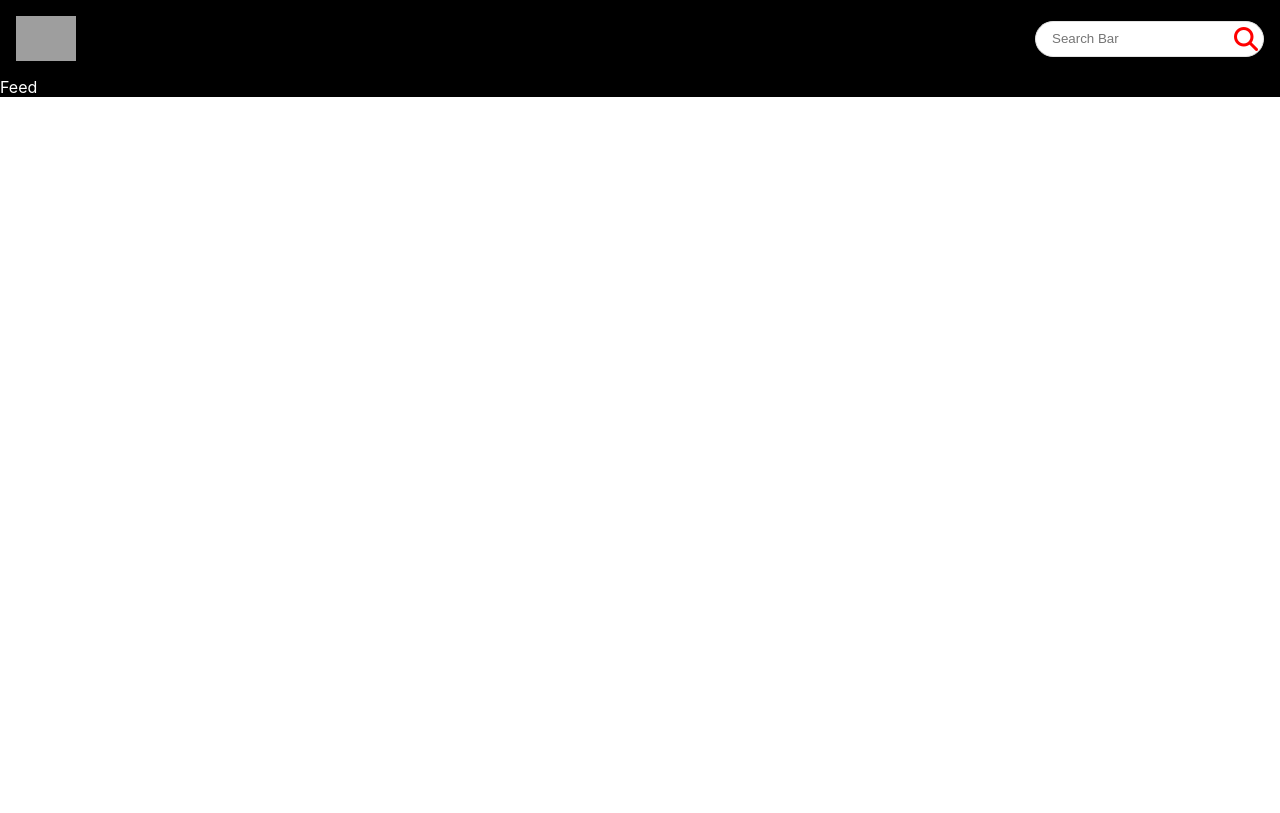
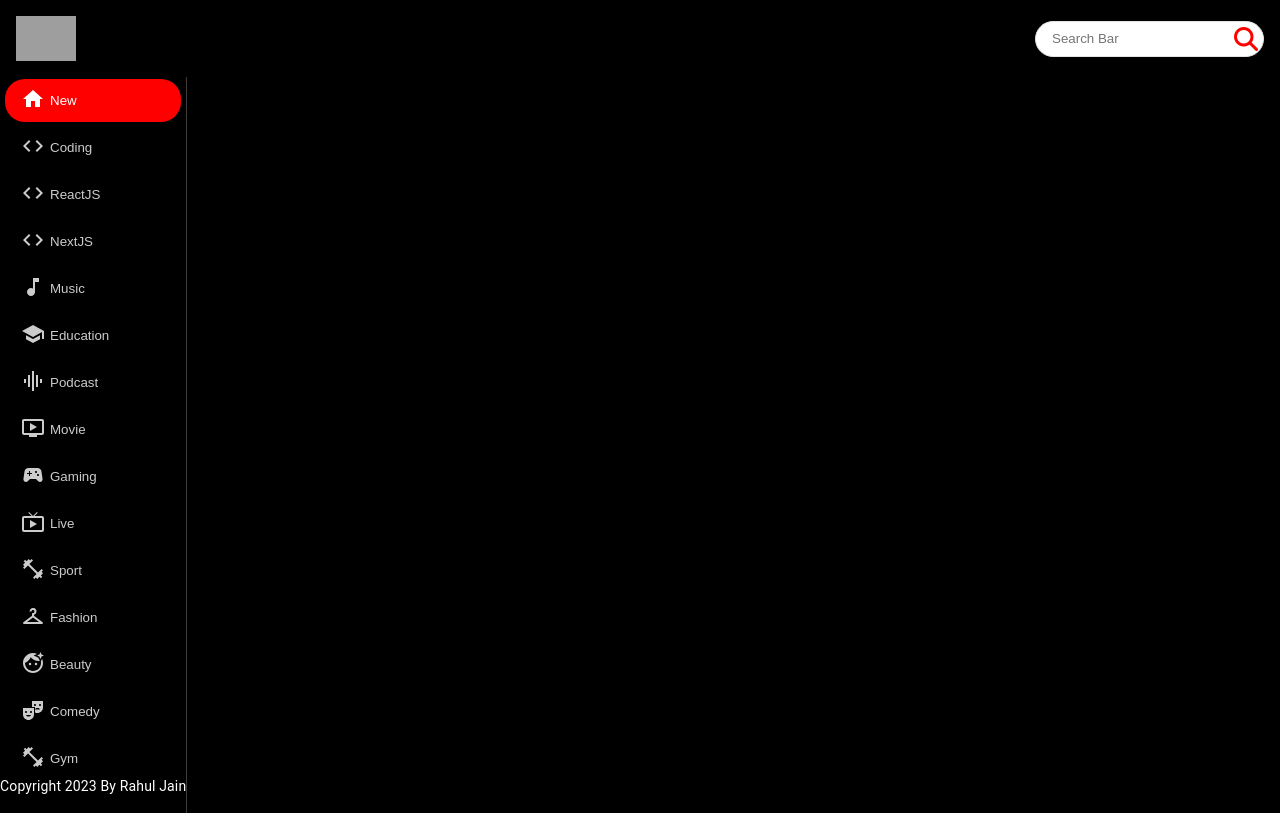
Before and after one commit to w3villa-rahul-jain/youtube-clone-app, a React (Create React App) app: page / in a window 1280 px wide. Built offline with nearby package versions, Linux system fonts and the light colour scheme; grey boxes are pictures that could not be loaded.

Commit message:
add sidebar UI design

```diff
--- a/src/App.css
+++ b/src/App.css
@@ -11,3 +11,29 @@
 .search-bar:focus{
   outline: none;
 }
+
+::-webkit-scrollbar{
+  width: 0;
+  height: 5px;
+}
+
+
+.category-btn{
+  display: flex;
+  align-items: center;
+  padding: 8px 16px;
+  border-radius: 20px;
+  border: none;
+  outline: none;
+  margin: 2px 5px;
+  color: white;
+  background: black;
+  gap: 5px;
+  transition: all .2s ease-in-out;
+
+}
+
+
+.category-btn:hover{
+  background-color: red;
+}
--- a/src/components/Feed.js
+++ b/src/components/Feed.js
@@ -1,8 +1,19 @@
-import React from 'react'
+import React, { useState, useEffect } from 'react'
+import { Box, Stack, Typography } from '@mui/material'
+import Sidebar from './Sidebar'
+
 
 const Feed = () => {
   return (
-    <div>Feed</div>
+    <Stack sx={{flexDirection: {sx: "column", md: "row"}}}>
+        <div></div>
+        <Box sx={{height: {sx:'auto', md:'92vh', borderRight:"1px solid #3d3d3d", px:{sx:0, md:2} }}}>
+            <Sidebar />
+            <Typography variant="body2">
+                Copyright 2023 By Rahul Jain
+            </Typography>
+        </Box>
+    </Stack>
   )
 }
 
--- /dev/null
+++ b/src/components/Sidebar.js
@@ -0,0 +1,24 @@
+import React from 'react'
+import { Stack } from '@mui/material'
+import { categories } from '../utils/constants'
+
+const Sidebar = () => {
+    const selectedCategory = 'New'
+
+  return (
+    <Stack direction="row"
+    sx={{ overflowY: 'auto', height: { sx:"auto", md: '95%' }, flexDirection: { md: "column"}}}>
+        {
+            categories.map((category)=>(
+                <button className="category-btn" style={{background: category.name === selectedCategory && 'red'}}>
+                    <span style={{opacity: category.name === selectedCategory ? 1 : .8}}>{category.icon}</span>
+                    <span style={{opacity: category.name === selectedCategory ? 1 : .8}}>{category.name}</span>
+
+                </button>
+            ))
+        }
+    </Stack>
+  )
+}
+
+export default Sidebar
--- a/src/utils/constants.js
+++ b/src/utils/constants.js
@@ -16,7 +16,6 @@ export const logo = 'https://i.ibb.co/s9Qys2j/logo.png';
 
 export const categories = [
   { name: 'New', icon: <HomeIcon />, },
-  { name: 'JS Mastery', icon: <CodeIcon />, },
   { name: 'Coding', icon: <CodeIcon />, },
   { name: 'ReactJS', icon: <CodeIcon />, },
   { name: 'NextJS', icon: <CodeIcon />, },
```
